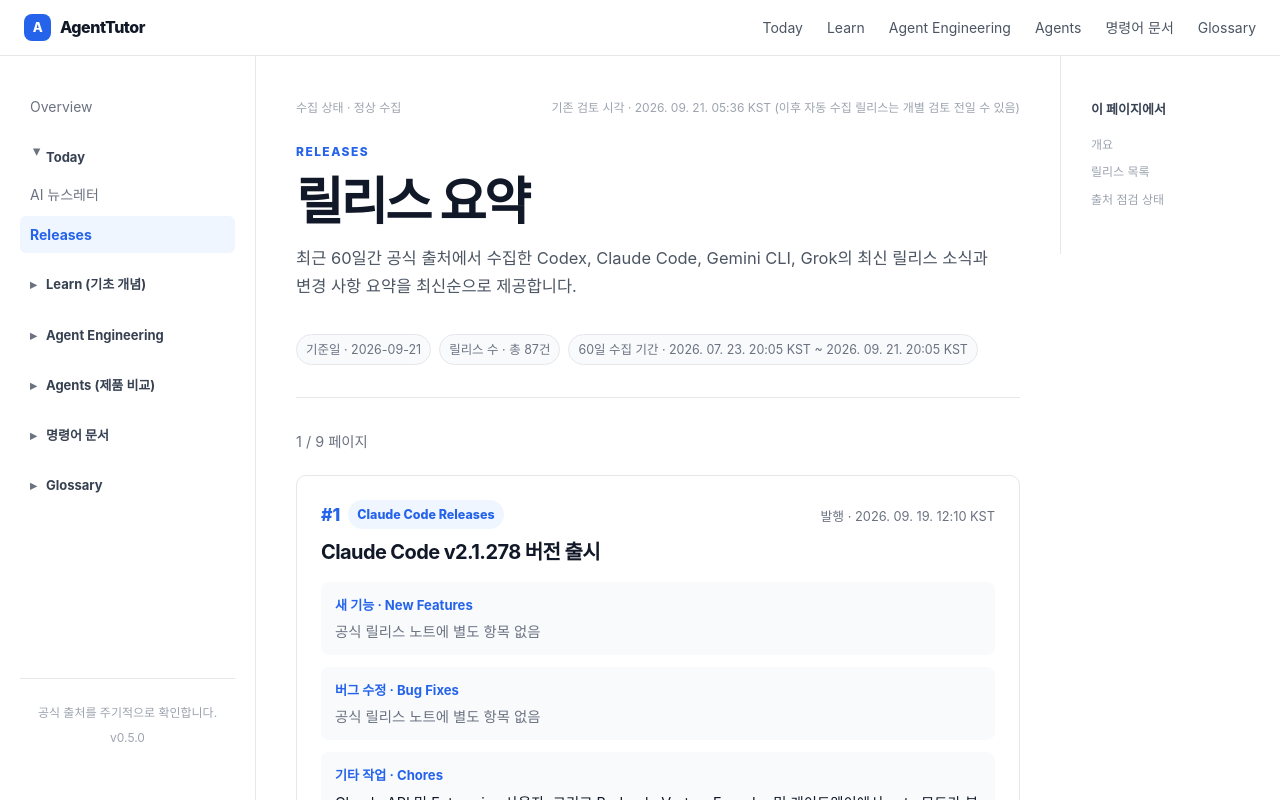
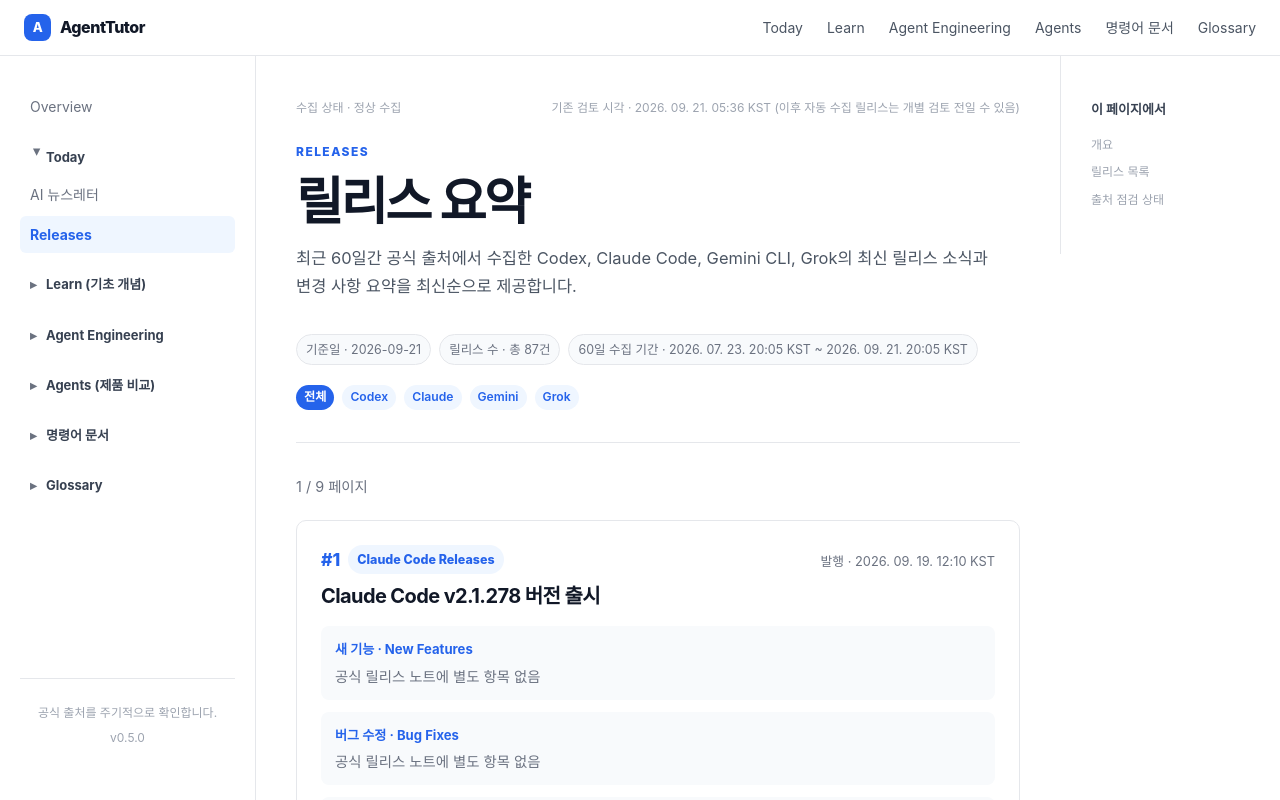
Before and after one commit to steven-forge/hanstree-agenttutor, a Next.js app: page /releases in a window 1280 px wide. Shown: the top 800 px of the page. Built offline with nearby package versions, Linux system fonts and the light colour scheme.

Commit message:
Add release agent tabs

```diff
--- a/app/releases/page.tsx
+++ b/app/releases/page.tsx
@@ -12,6 +12,12 @@
 
 const PAGE_SIZE = 10;
 const RELEASE_SOURCE_IDS = new Set(["codex-releases", "gemini-releases", "claude-releases", "grok-releases"]);
+const RELEASE_AGENTS = [
+  { id: "codex", label: "Codex", sourceId: "codex-releases" },
+  { id: "claude", label: "Claude", sourceId: "claude-releases" },
+  { id: "gemini", label: "Gemini", sourceId: "gemini-releases" },
+  { id: "grok", label: "Grok", sourceId: "grok-releases" }
+] as const;
 
 function formatKstTime(isoString: string | null | undefined): string {
   if (!isoString) return "미정";
@@ -32,12 +38,17 @@
   }
 }
 
-export default async function ReleasesPage({ searchParams }: { searchParams: Promise<{ page?: string | string[] }> }) {
-  const { page } = await searchParams;
+export default async function ReleasesPage({ searchParams }: { searchParams: Promise<{ page?: string | string[]; agent?: string | string[] }> }) {
+  const params = await searchParams;
+  const { page } = params;
   const { edition_date, window_start, window_end, collected_at, reviewed_at, articles } = todayData;
   const { news: newsHealth } = contentHealth;
 
-  const releaseArticles = (articles || []).filter((a) => RELEASE_SOURCE_IDS.has(a.source_id));
+  const selectedAgent = typeof params.agent === "string" && RELEASE_AGENTS.some((agent) => agent.id === params.agent) ? params.agent : "all";
+  const selectedSourceId = RELEASE_AGENTS.find((agent) => agent.id === selectedAgent)?.sourceId;
+  const releaseArticles = (articles || []).filter(
+    (a) => RELEASE_SOURCE_IDS.has(a.source_id) && (!selectedSourceId || a.source_id === selectedSourceId)
+  );
   const releaseHealthSources = (newsHealth.sources || []).filter((s) => RELEASE_SOURCE_IDS.has(s.id || ""));
   const releaseCandidateCount = releaseHealthSources.reduce((acc, s) => acc + (s.count ?? 0), 0);
   const releaseFailedCount = releaseHealthSources.filter((s) => s.status === "failed").length;
@@ -56,7 +67,13 @@
   // 생략=1, 양의 정수 문자열만 유효, 그 외(배열·0·음수·소수·문자)는 0으로 무효 처리
   const pageNum = page === undefined ? 1 : typeof page === "string" && /^[1-9]\d*$/.test(page) ? Number(page) : 0;
   const pageOutOfRange = pageNum < 1 || pageNum > totalPages;
-  const pageHref = (n: number) => (n === 1 ? "/releases" : `/releases?page=${n}`);
+  const pageHref = (n: number) => {
+    const query = new URLSearchParams();
+    if (n > 1) query.set("page", String(n));
+    if (selectedAgent !== "all") query.set("agent", selectedAgent);
+    const search = query.toString();
+    return search ? `/releases?${search}` : "/releases";
+  };
   const pageStart = (pageNum - 1) * PAGE_SIZE;
   const hasArticles = count > 0;
   const isReviewed = Boolean(reviewed_at);
@@ -107,6 +124,27 @@
                   60일 수집 기간 · {formatKstTime(window_start || latestCollection.window_start)} ~ {formatKstTime(window_end || latestCollection.window_end)}
                 </span>
               </div>
+              <nav aria-label="릴리스 에이전트 필터" style={{ display: "flex", flexWrap: "wrap", gap: "8px", marginTop: "20px" }}>
+                <Link
+                  href="/releases"
+                  className="tag-link"
+                  aria-current={selectedAgent === "all" ? "page" : undefined}
+                  style={selectedAgent === "all" ? { fontWeight: 800, background: "var(--blue)", color: "white" } : undefined}
+                >
+                  전체
+                </Link>
+                {RELEASE_AGENTS.map((agent) => (
+                  <Link
+                    key={agent.id}
+                    href={`/releases?agent=${agent.id}`}
+                    className="tag-link"
+                    aria-current={selectedAgent === agent.id ? "page" : undefined}
+                    style={selectedAgent === agent.id ? { fontWeight: 800, background: "var(--blue)", color: "white" } : undefined}
+                  >
+                    {agent.label}
+                  </Link>
+                ))}
+              </nav>
             </header>
 
             {releaseStatus === "not_collected" && (
```
